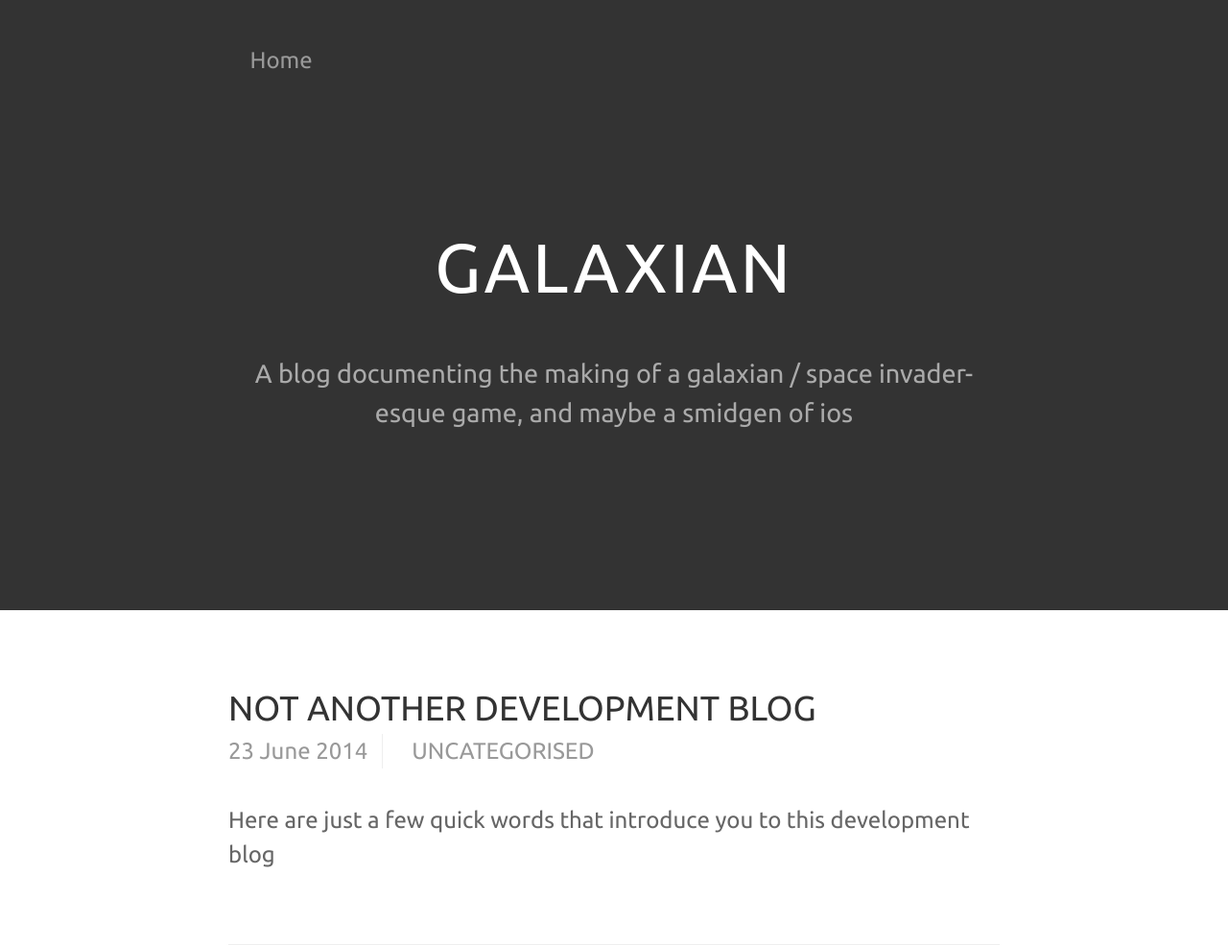
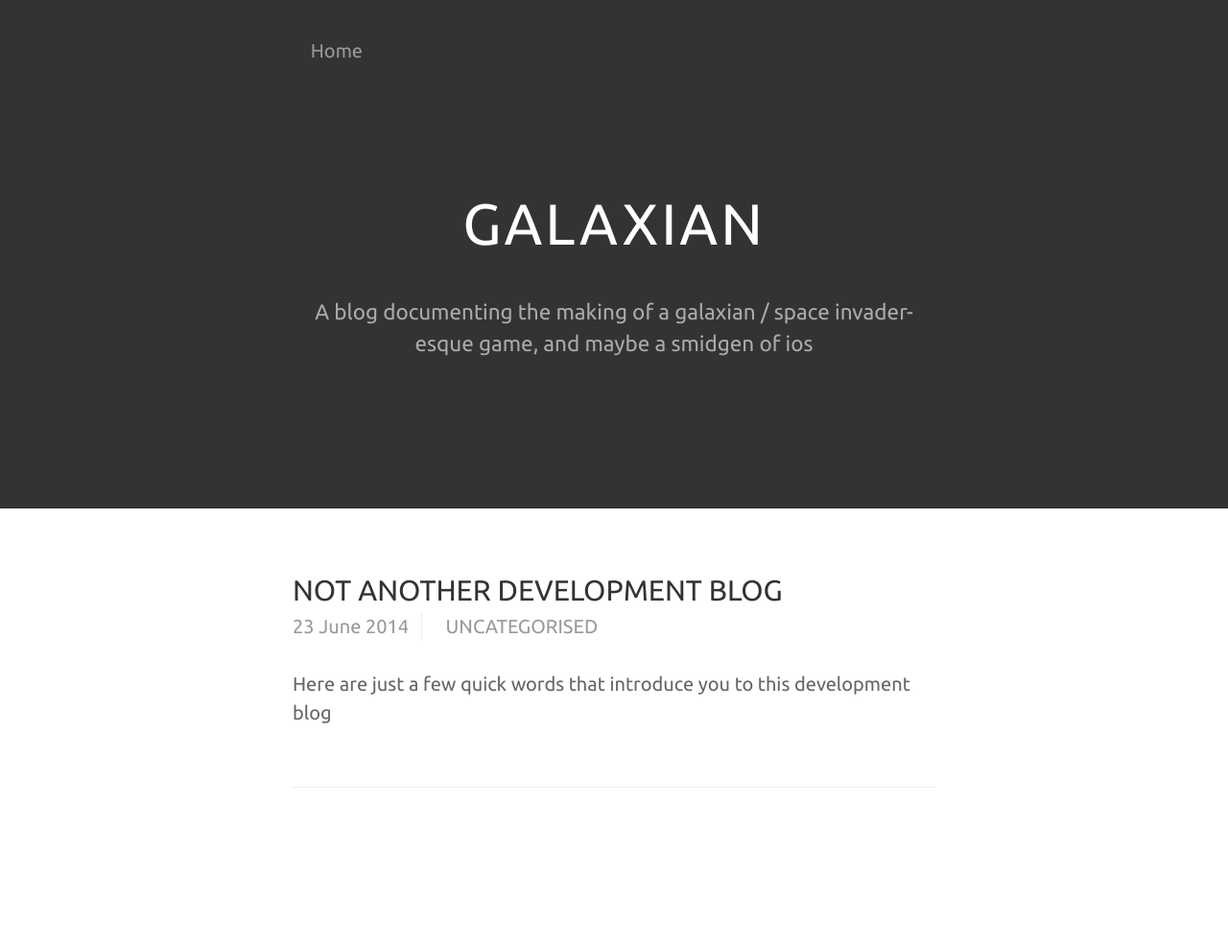
Before and after one commit to birdyboy18/galaxian, a Jekyll site: the page built from index.html, in a window 1280 px wide. Shown: the whole page at 96% size. Built offline with Jekyll 4.4.1, drawn with Linux system fonts in a browser that asks for light colours; the list of posts is cut into pages by our own code; after the commit the page ends 900 px from its top, so only the background shows below that.

Commit message:
removed styles for query size 1024

```diff
--- a/css/queries/_1024.scss
+++ /dev/null
@@ -1,5 +0,0 @@
-//styles for 1024 and upwards
-
-html {
-	font-size: 1.5rem;
-}
--- a/css/style.css
+++ b/css/style.css
@@ -189,8 +189,3 @@ nav ul li a {
     font-size: 1.25rem;
   }
 }
-@media screen and (min-width: 1024px) {
-  html {
-    font-size: 1.5rem;
-  }
-}
--- a/css/style.scss
+++ b/css/style.scss
@@ -8,7 +8,3 @@
 @media screen and (min-width:768px) {
 	@import "queries/768.scss";
 }
-
-@media screen and (min-width:1024px) {
-	@import "queries/1024.scss";
-}
```
